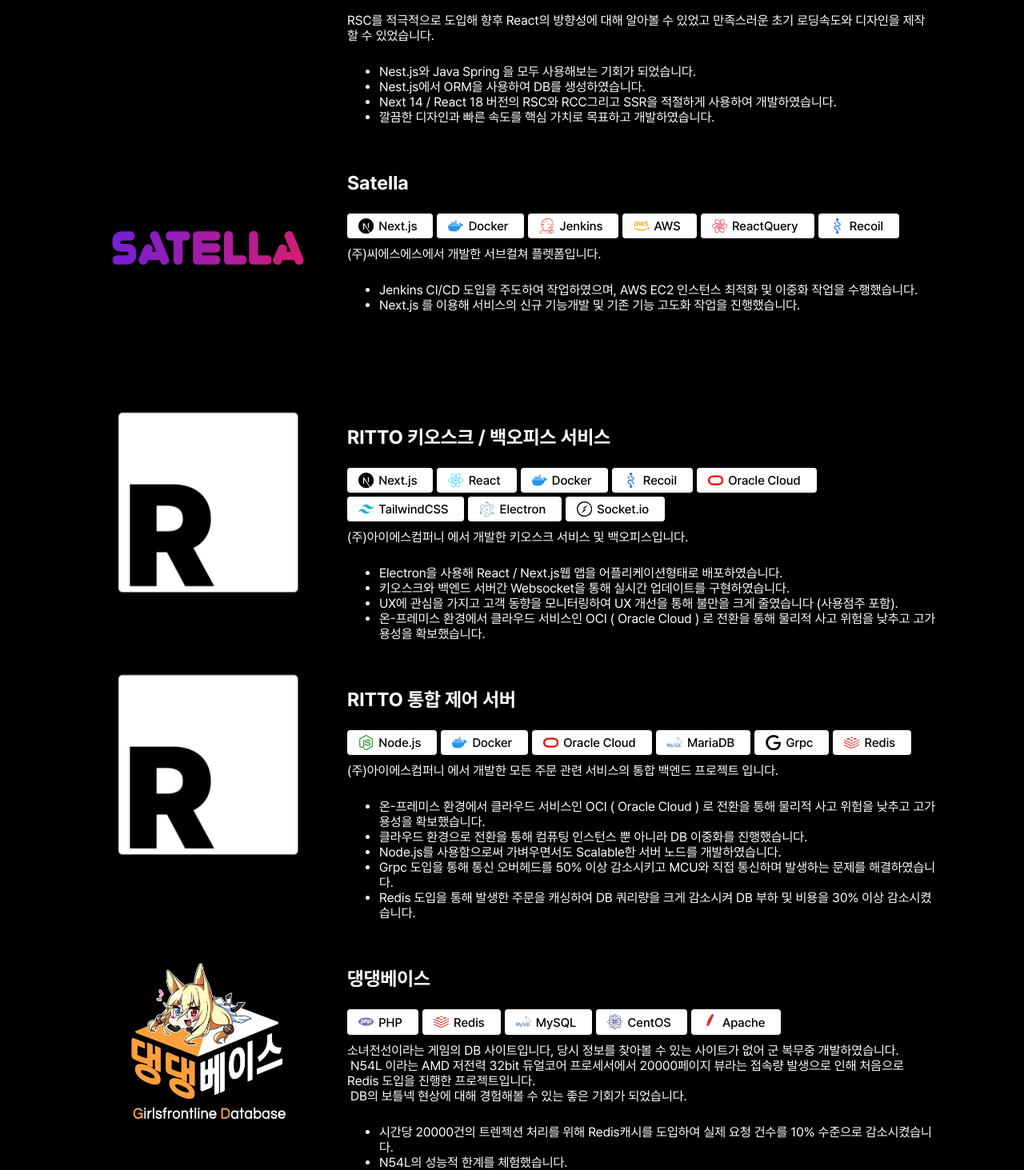
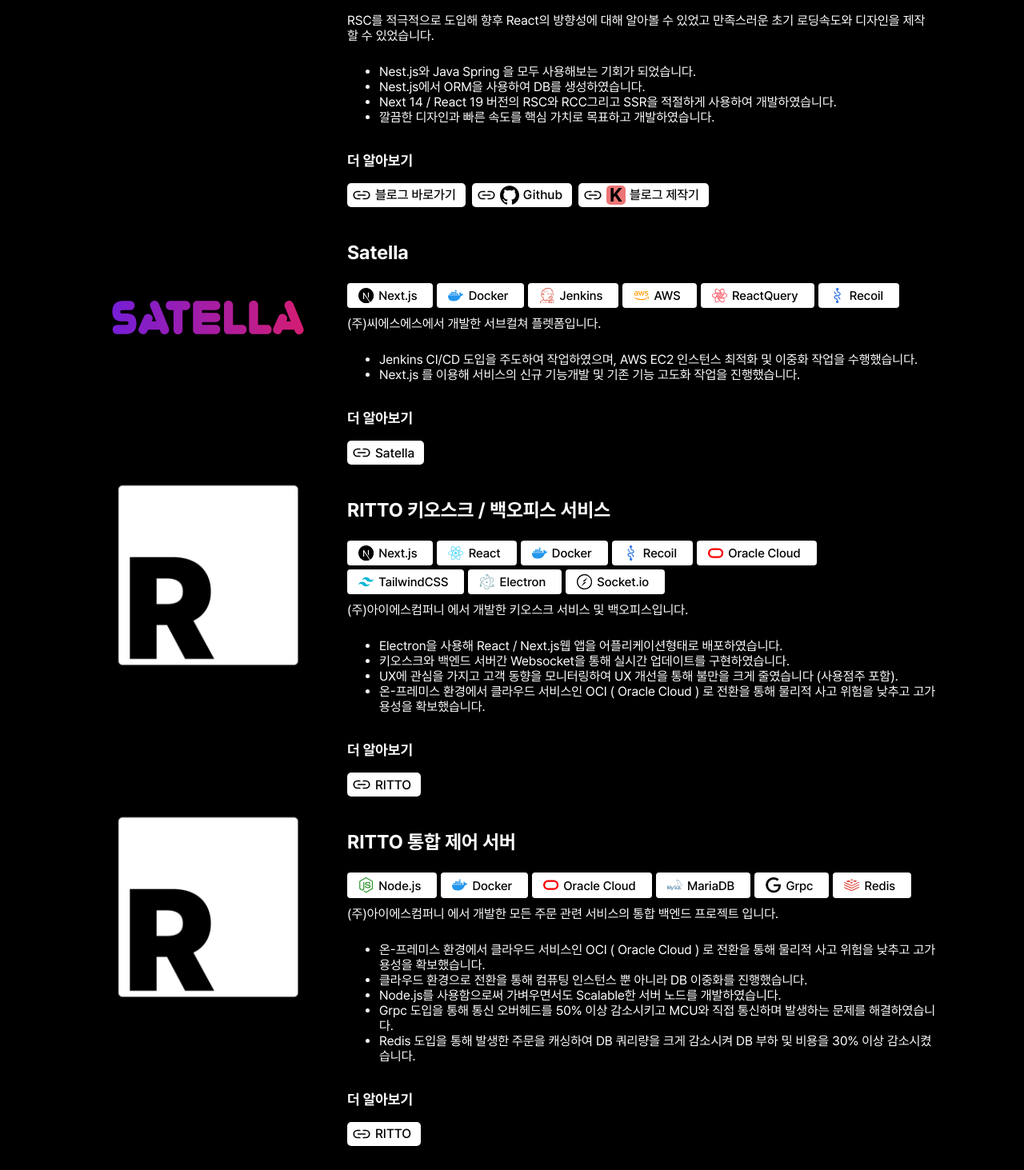
Before and after one commit to skrksbry/my-svelt-portfolio, a SvelteKit app: page / in a window 1280 px wide. Shown: the part 3388-4851 px from the top of the page at 80% size. Built offline with nearby package versions, Linux system fonts and the light colour scheme.

Commit message:
fix : 임시 링크 버튼 추가

```diff
--- a/src/routes/+page.svelte
+++ b/src/routes/+page.svelte
@@ -298,15 +298,21 @@
 				</div>
 				<p class="projectDesc">
 					{`티스토리를 사용하던 중, 자기만의 블로그를 만들어 깔끔한 디자인을 적용하면서도 최초 로딩속도를 매우 빠르게 만들어 보고자 했습니다.`}
-					{`\n후보를 찾아보던중 비교적 최근 발표된 React 18의 RSC / RCC에 흥미가 생겨 Next.js 를 통해 RSC와 RCC, SSR을 이용하여 블로그를 제작하기로 결정하였습니다.\n`}
+					{`\n후보를 찾아보던중 비교적 최근 발표된 React 19의 RSC / RCC에 흥미가 생겨 Next.js 를 통해 RSC와 RCC, SSR을 이용하여 블로그를 제작하기로 결정하였습니다.\n`}
 					{`\nRSC를 적극적으로 도입해 향후 React의 방향성에 대해 알아볼 수 있었고 만족스러운 초기 로딩속도와 디자인을 제작할 수 있었습니다.`}
 				</p>
 				<ul>
 					<li>Nest.js와 Java Spring 을 모두 사용해보는 기회가 되었습니다.</li>
 					<li>Nest.js에서 ORM을 사용하여 DB를 생성하였습니다.</li>
-					<li>Next 14 / React 18 버전의 RSC와 RCC그리고 SSR을 적절하게 사용하여 개발하였습니다.</li>
+					<li>Next 14 / React 19 버전의 RSC와 RCC그리고 SSR을 적절하게 사용하여 개발하였습니다.</li>
 					<li>깔끔한 디자인과 빠른 속도를 핵심 가치로 목표하고 개발하였습니다.</li>
 				</ul>
+				<p class="projectLinkTitle">더 알아보기</p>
+				<div class="projectLink">
+					<a href="https://blog.silvercherry.io" target="_blank"><div><Icon IconName="Link" className="SmallIconStyle" fill="#000000" />블로그 바로가기</div></a>
+					<a href="https://github.com/skrksbry/kirsiblog" target="_blank"><div><Icon IconName="Link" className="SmallIconStyle" fill="#000000" /><StackIcon IconName={"Github"} className="stackIcon" fill={"#000"}/>Github</div></a>
+					<a href="https://github.com/skrksbry/kirsiblog" target="_blank"><div><Icon IconName="Link" className="SmallIconStyle" fill="#000000" /><KirsiBlogLogo />블로그 제작기</div></a>
+				</div>
 			</div>
 		</div>
 		<div class="projectBox">
@@ -330,6 +336,10 @@
 					<li>Jenkins CI/CD 도입을 주도하여 작업하였으며, AWS EC2 인스턴스 최적화 및 이중화 작업을 수행했습니다.</li>
 					<li>Next.js 를 이용해 서비스의 신규 기능개발 및 기존 기능 고도화 작업을 진행했습니다.</li>
 				</ul>
+				<p class="projectLinkTitle">더 알아보기</p>
+				<div class="projectLink">
+					<a href="https://satella.co.kr/" target="_blank"><div><Icon IconName="Link" className="SmallIconStyle" fill="#000000" />Satella</div></a>
+				</div>
 			</div>
 		</div>
 		<div class="projectBox">
@@ -357,6 +367,10 @@
 					<li>UX에 관심을 가지고 고객 동향을 모니터링하여 UX 개선을 통해 불만을 크게 줄였습니다 (사용점주 포함).</li>
 					<li>온-프레미스 환경에서 클라우드 서비스인 OCI ( Oracle Cloud ) 로 전환을 통해 물리적 사고 위험을 낮추고 고가용성을 확보했습니다.</li>
 				</ul>
+				<p class="projectLinkTitle">더 알아보기</p>
+				<div class="projectLink">
+					<a href="https://ritto.kr/" target="_blank"><div><Icon IconName="Link" className="SmallIconStyle" fill="#000000" />RITTO</div></a>
+				</div>
 			</div>
 		</div>
 		<div class="projectBox">
@@ -383,6 +397,10 @@
 					<li>Grpc 도입을 통해 통신 오버헤드를 50% 이상 감소시키고 MCU와 직접 통신하며 발생하는 문제를 해결하였습니다.</li>
 					<li>Redis 도입을 통해 발생한 주문을 캐싱하여 DB 쿼리량을 크게 감소시켜 DB 부하 및 비용을 30% 이상 감소시켰습니다.</li>
 				</ul>
+				<p class="projectLinkTitle">더 알아보기</p>
+				<div class="projectLink">
+					<a href="https://ritto.kr/" target="_blank"><div><Icon IconName="Link" className="SmallIconStyle" fill="#000000" />RITTO</div></a>
+				</div>
 			</div>
 		</div>
 		<div class="projectBox">
```
